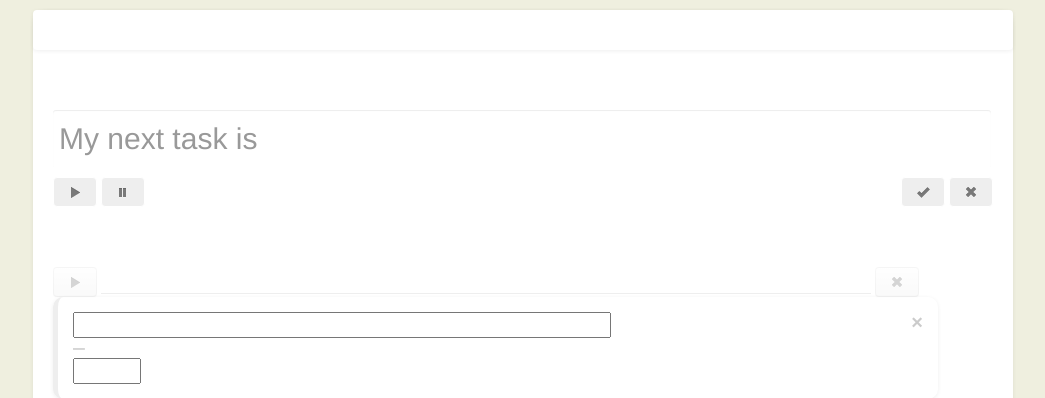
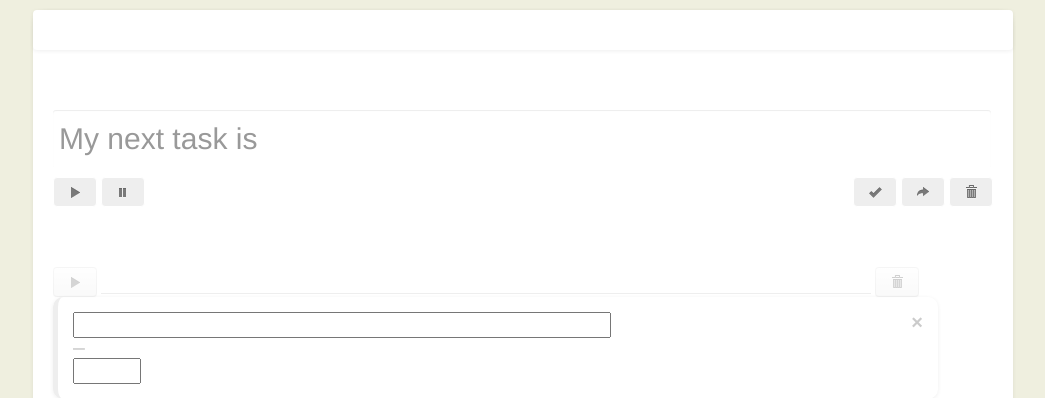
Before and after one commit to lextoumbourou/MyNextTaskIs.com, a Django app: template mynexttaskis/templates/parent.html in a window 1280 px wide. Shown: the top 398 px of the page, without its empty margins (117-1162 px from the left). Run offline with Django 3.2, Linux system fonts and the light colour scheme; the template is opened without the code that fills it, so the values that code supplies are empty; some libraries are stand-ins or nearby versions.

Commit message:
Various bug fixes. (Sorry, too tired to separate the work into hunks)

```diff
--- a/mynexttaskis/templates/next.html
+++ b/mynexttaskis/templates/next.html
@@ -14,7 +14,7 @@
                             change: $parent.save,
                          },
                  hasfocus: true">
-        <button class="btn" data-bind="click: $parent.delete_task"><i class="icon-remove"></i></button>
+                 <button class="btn" data-bind="click: function(task) { $parent.delete_task(task, false); }"><i class="icon-trash"></i></button>
     </div>
     <!-- /ko -->
 </div>
--- a/mynexttaskis/templates/now.html
+++ b/mynexttaskis/templates/now.html
@@ -1,7 +1,7 @@
 <!-- ko with: in_progress_task -->
 <input type="hidden" id="page_date" name="date" value="{{ date.date|date:'Ymd' }}" />
 <div id="task">
-    <div id="playing-task" class="row">
+    <div id="incomplete-task" class="row">
         <div class="span12">
             <form id="task-form">
                 <div class="task">
@@ -16,7 +16,7 @@
                                                          change: $parent.save, }" />
 
                     <input type="hidden" data-bind="value: pk" />
-                    <div class="playing-task-options" data-bind="fadeVisible: task">
+                    <div class="in-progress-task-options" data-bind="fadeVisible: task() !== ''">
                         <div class="pull-left">
                             <a href="#" class="btn disabled" data-bind="click: start_timer, visible: !timer_is_running(), css: {'disabled': !task()}">
                                     <i class="icon-play"></i>
@@ -32,6 +32,7 @@
 
 
                             <span data-bind="text: timer"></span>
+
                         </div>
 
                         <div class="pull-right">
@@ -39,13 +40,18 @@
                                data-bind="click: function(t) { $parent.complete_task(t, true); },
                                           css: {'disabled': !task()}"/>
                                     <i class="icon-ok"></i>
-                                </a>
+                            </a>
+                            <a href="#" class="btn disabled"
+                                data-bind="click: function(task) { $parent.queue_in_progress_task(task); },
+                                           css: {'disabled': !task()}">
+                                <i class="icon-share-alt"></i>
+                            </a>
 
-                                <a href="#" class="btn disabled"
-                                   data-bind="click: function(task) { $parent.delete_task(task, true); },
-                                              css: {'disabled': !task()}">
-                                    <i class="icon-remove"></i>
-                                </a>
+                            <a href="#" class="btn disabled"
+                               data-bind="click: function(task) { $parent.delete_task(task, true); },
+                                          css: {'disabled': !task()}">
+                                <i class="icon-trash"></i>
+                            </a>
                         </div>
                     </div>
                 </div>
--- a/mynexttaskis/templates/static/css/default.css
+++ b/mynexttaskis/templates/static/css/default.css
@@ -79,21 +79,21 @@ footer {
     border-color: #DFDFDF;
 }
 
-#playing-task {
+#incomplete-task {
     margin-bottom: 60px;
 }
 
-#playing-task input {
+#incomplete-task input {
     font-size: 30px;
     border: 0;
     height: 50px
 }
 
-#playing-task .btn {
+#incomplete-task .btn {
     border-color: #fff;
 }
 
-.playing-task-options {
+.in-progress-task-options {
     visibility: none;
 }
 
--- a/mynexttaskis/templates/static/js/tasks.js
+++ b/mynexttaskis/templates/static/js/tasks.js
@@ -280,6 +280,23 @@ function TaskListViewModel() {
         );
     };
 
+    self.queue_in_progress_task = function(task) {
+        task.pause_timer();
+        var elem = $("#incomplete-task");
+        elem.find(".in-progress-task-options").fadeOut(200, function() {
+            elem.find("input")
+                .css({'position': 'absolute', 'box-shadow':'none'})
+                .animate({
+                    'font-size':'5px', 'height':0,
+                    'width':0, 'top': '-=70px',
+                    'left': '+=75px',}, 400, function() {
+
+                    self.in_progress_task(self.empty_task());
+                    self.incomplete_tasks.push(task);
+                    });
+        });
+    };
+
     self.sammy = Sammy(function() {
         this.get('/#Now', function() {
             self.incomplete_tasks(null);
```
